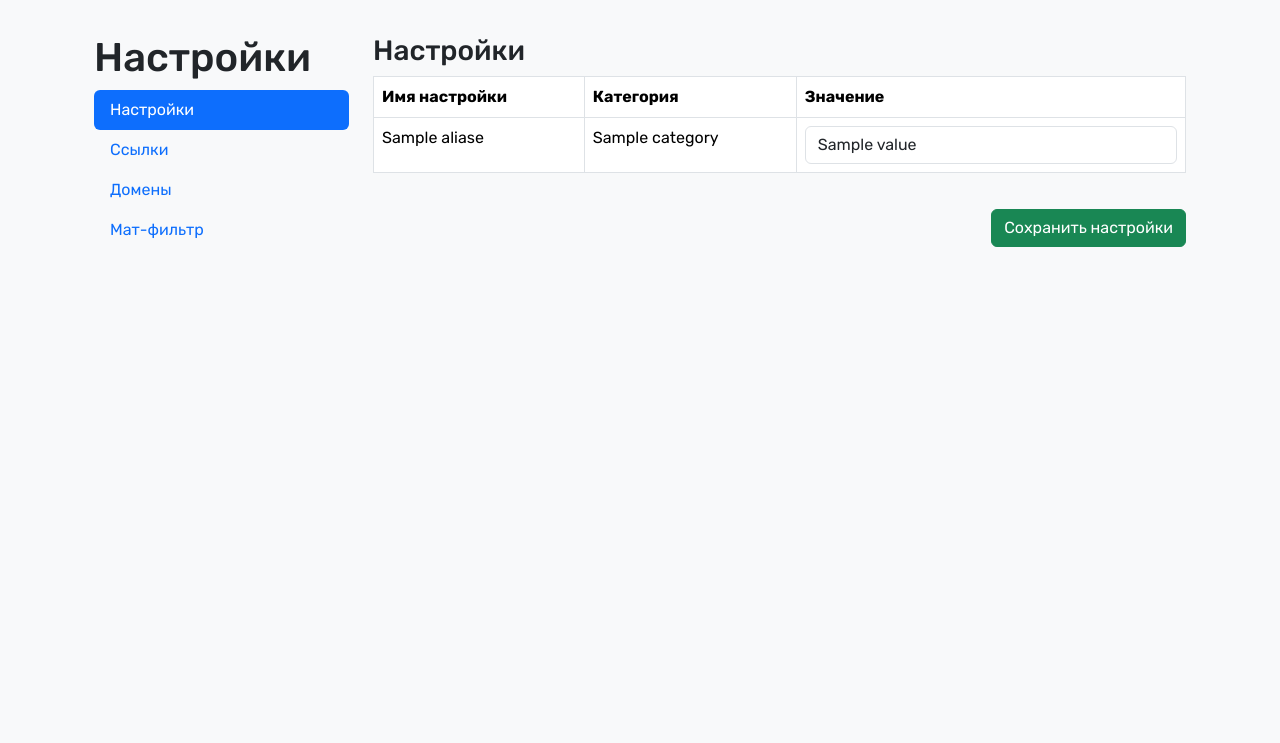
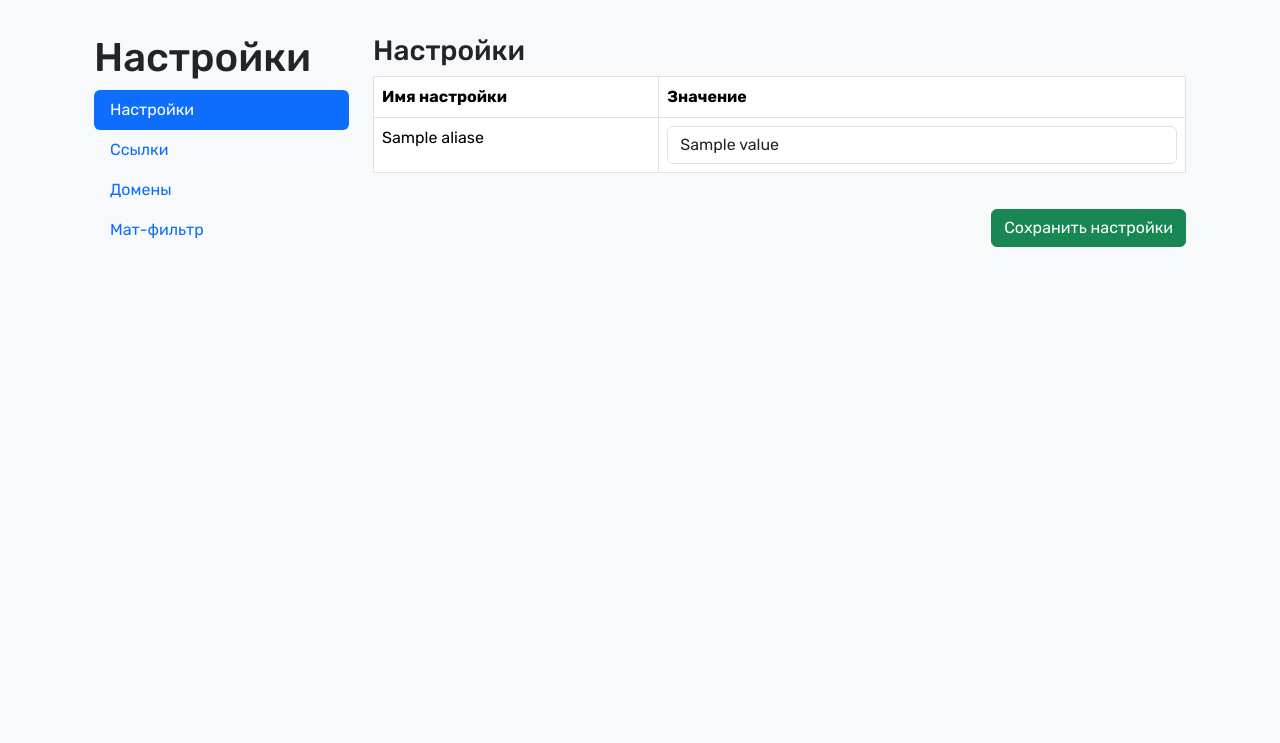
Before and after one commit to Oidaho/Vigil, a FastAPI app: template web/templates/settings.html in a window 1280 px wide. Shown: the part 40-783 px from the top of the page. Run offline with FastAPI, Linux system fonts and the light colour scheme; the template is opened without the code that fills it: most values are stand-ins (such as "Sample title", 1, 10 or a date in 2020); parts of the project's set-up code (start-up, migrations or seed data) failed here and were passed over.

Commit message:
Stylistic changes in the table

```diff
--- a/web/templates/settings.html
+++ b/web/templates/settings.html
@@ -27,18 +27,15 @@
                             <thead style="position: sticky; top: 0; background-color: white; z-index: 1;">
                                 <tr>
                                     <th>Имя настройки</th>
-                                    <th>Категория</th>
                                     <th>Значение</th>
                                 </tr>
                             </thead>
                             <tbody>
                                 {% for setting in settings %}
+                                    <!-- Строка с настройкой -->
                                     <tr>
                                         <!-- Имя настройки -->
                                         <td>{{ setting.aliase }}</td>
-
-                                        <!-- Категория -->
-                                        <td>{{ setting.category }}</td>
 
                                         <!-- Значение -->
                                         <td>
```
